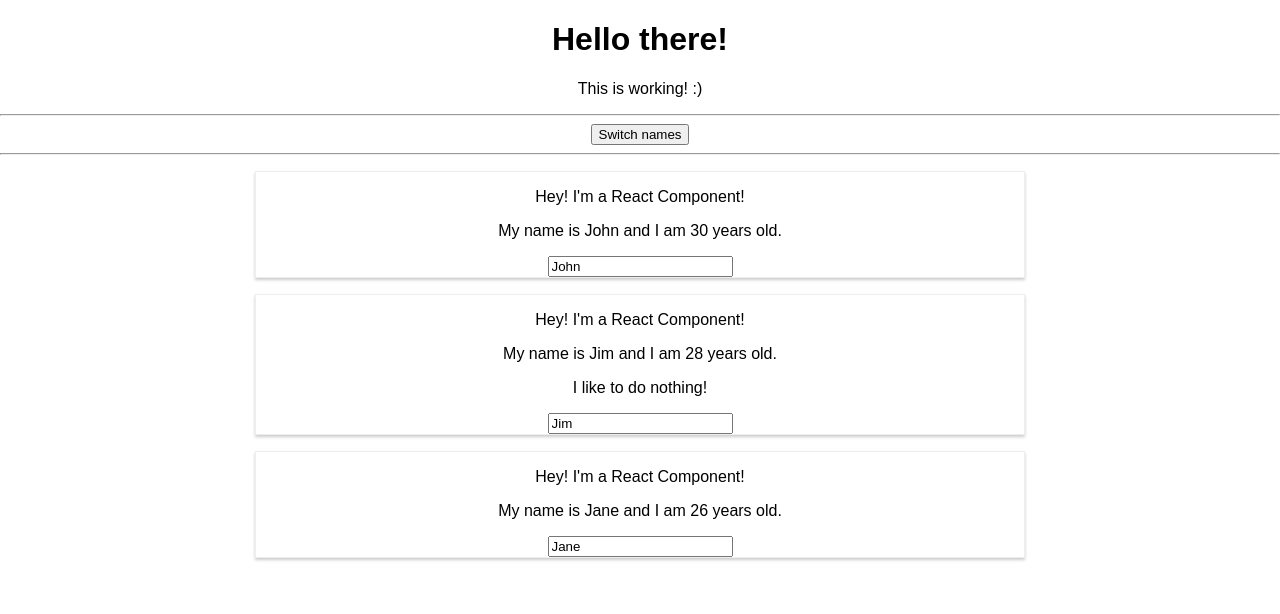
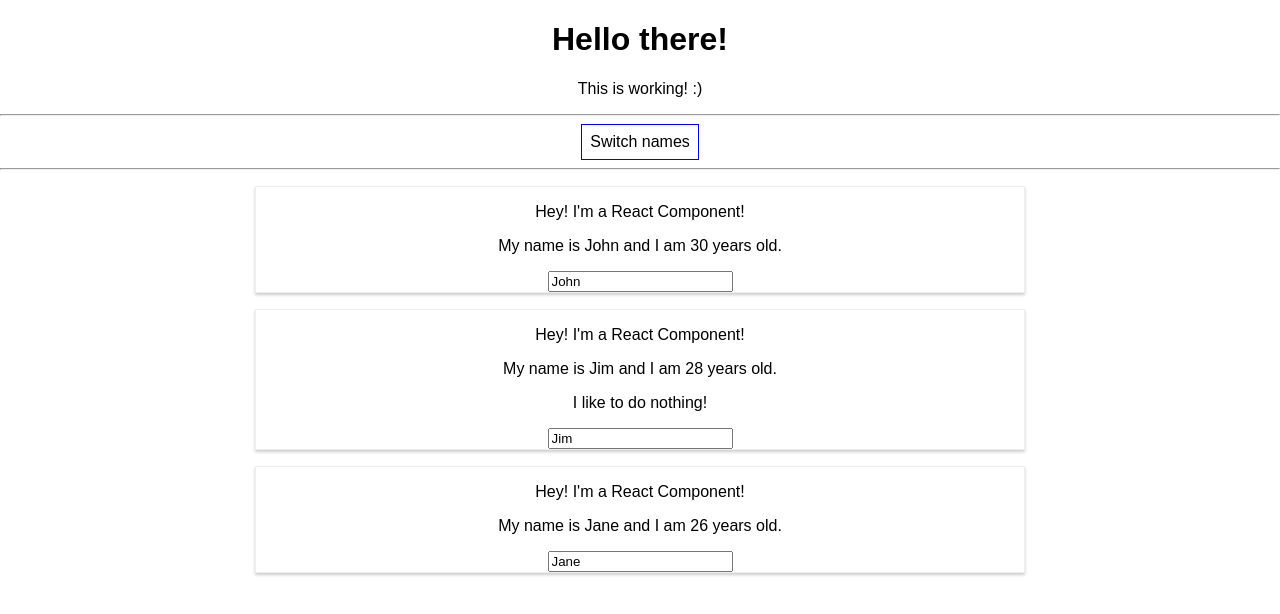
Before and after one commit to artemdwo/simple-react-app-tested, a React (Create React App) app: page / in a window 1280 px wide. Shown: the top 614 px of the page. Built offline with nearby package versions, Linux system fonts and the light colour scheme.

Commit message:
[UPDATE] Inline styling for <button> element

```diff
--- a/src/App.js
+++ b/src/App.js
@@ -38,12 +38,23 @@
   }
 
   render() {
+
+    const style = {
+      backgroundColor: 'white',
+      font: 'inherit',
+      border: '1px solid blue',
+      padding: '8px',
+      cursor: 'pointer'
+    }
+
     return (
       <div className="App">
         <h1>Hello there!</h1>
         <p>This is working! :)</p>
         <hr/>
-          <button onClick={() => this.swithNameHandler('Superman')}>Switch names</button>
+          <button
+            style={style}
+            onClick={() => this.swithNameHandler('Superman')}>Switch names</button>
         <hr/>
         <Person
           name={this.state.persons[0].name}
```
